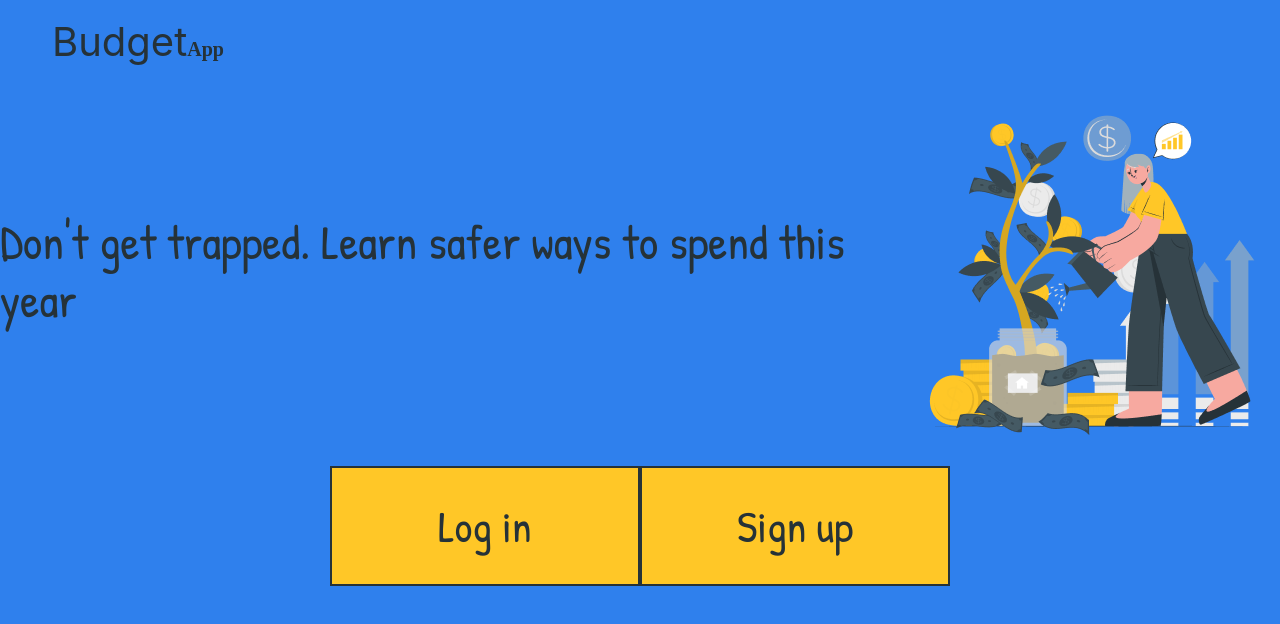
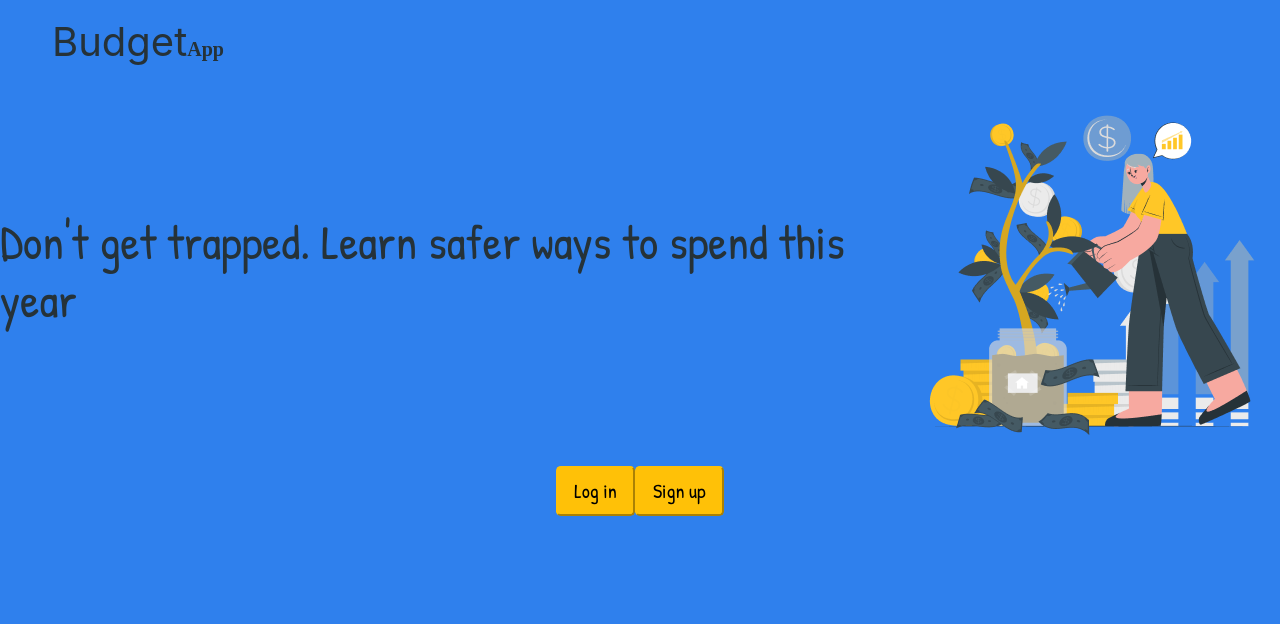
Before and after one commit to irinagetman1973/CS203-Budget-App, a React (Create React App) app: page / in a window 1280 px wide. Shown: the top 624 px of the page. Built offline with nearby package versions, Linux system fonts and the light colour scheme.

Commit message:
all buttons replaced by bootstrap buttons

```diff
--- a/src/components/AddExpense.js
+++ b/src/components/AddExpense.js
@@ -55,7 +55,7 @@ export const AddExpense = () => {
                 </div>
                 <div className='row mt-2'>
                     <div className='col-sm'>
-                        <button type='submit' className='sign-btn'>
+                        <button type='submit' className='btn-warning btn-lg'>
                             Save
                         </button>
                     </div>
--- a/src/components/AddIncomeForm.js
+++ b/src/components/AddIncomeForm.js
@@ -50,14 +50,14 @@ export const AddIncomeForm = () => {
                         value={amount}
                         onChange = {(event)=> setAmount(event.target.value)}
                     ></input>
-
-                </div>
                 <div className='col-sm'>
                     <button
                         type='submit'
-                        className='btn btn-primary'>Save</button>
+                        className=' btn-warning btn-lg'>Save</button>
 
                 </div>
+                </div>
+
             </div>
         </form>
     )
--- a/src/components/Buttons.js
+++ b/src/components/Buttons.js
@@ -13,7 +13,7 @@ export const Buttons = ({
       <div className='btn-wrap'>
         <Link to='/log-in'>
           <button
-            className='login-btn'
+            className='btn-warning btn-lg'
             onClick={onClick}
             type={type}>
             Log in
@@ -21,7 +21,7 @@ export const Buttons = ({
         </Link>
         <Link to='/sign-up'>
           <button
-            className='sign-btn'
+            className='btn-warning btn-lg'
             onClick={onClick}
             type={type}>
             Sign up
--- a/src/components/DashboardPageLayout.js
+++ b/src/components/DashboardPageLayout.js
@@ -66,13 +66,13 @@ export const DashboardPageLayout = () => {
                         <h2 className='mt-3'>Choose your tool</h2>
                         <div className='row mt-3'>
                             <div className='col=sm'>
-                                <button className='btn-warning btn-lg col-sm' onClick={navigateToExpenses}>
+                                <button className=' btn-warning btn-lg col-sm' onClick={navigateToExpenses}>
                                     Expenses <HiMinus />
                                 </button>
                                 <Routes>
                                     <Route path="/Expenses" element={<Expenses />} />
                                 </Routes>
-                                <button className='btn-warning btn-lg col-sm' onClick={navigateToIncome}>
+                                <button className=' btn-warning btn-lg col-sm' onClick={navigateToIncome}>
                                     Income <HiPlus/>
                                 </button>
                                 <Routes>
--- a/src/components/SignUp.js
+++ b/src/components/SignUp.js
@@ -47,7 +47,7 @@ export const SignUp = () => {
                 </div>
                 <div className="footer">
                     <div className="button">
-                        <button className='sign-btn' onClick={navigateToDashboard}>
+                        <button className='btn-warning btn-lg' onClick={navigateToDashboard}>
                             Sign Up
                         </button>
                         <Routes>
```
